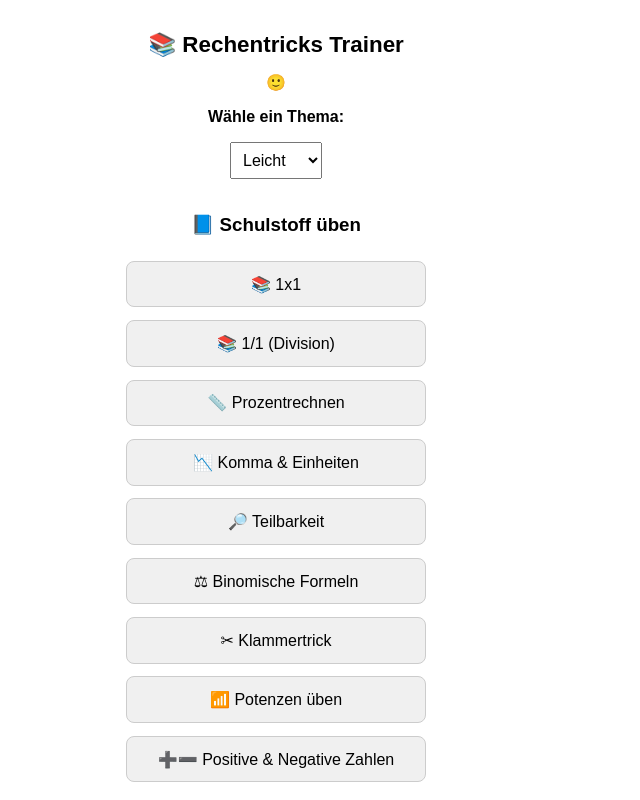
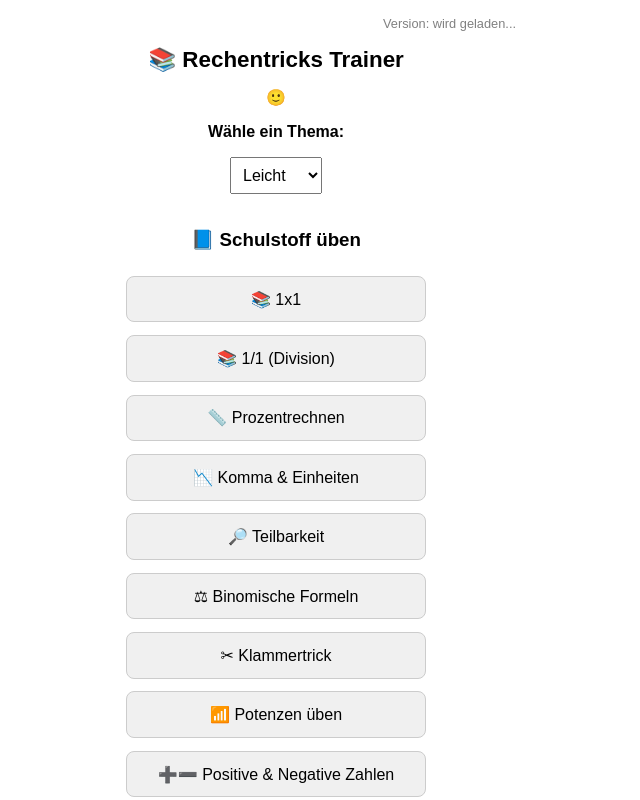
Before and after one commit to faulus-RC/Rechentricks, a plain HTML site: page index.html in a window 1280 px wide. Shown: the top 800 px of the page, without its empty margins (364-1004 px from the left). Drawn offline with Linux system fonts and the light colour scheme.

Commit message:
Update index.html

```diff
--- a/index.html
+++ b/index.html
@@ -98,7 +98,10 @@
   </style>
 </head>
 <body>
-  <h1>📚 Rechentricks Trainer</h1>
+	<p id="version" style="color: gray; font-size: 0.8em; text-align: right; margin: 0;">
+  	  Version: wird geladen...
+ 	 </p>
+ <h1>📚 Rechentricks Trainer</h1>
   <div id="emoji">🙂</div>
 
   <div id="menue">
```
